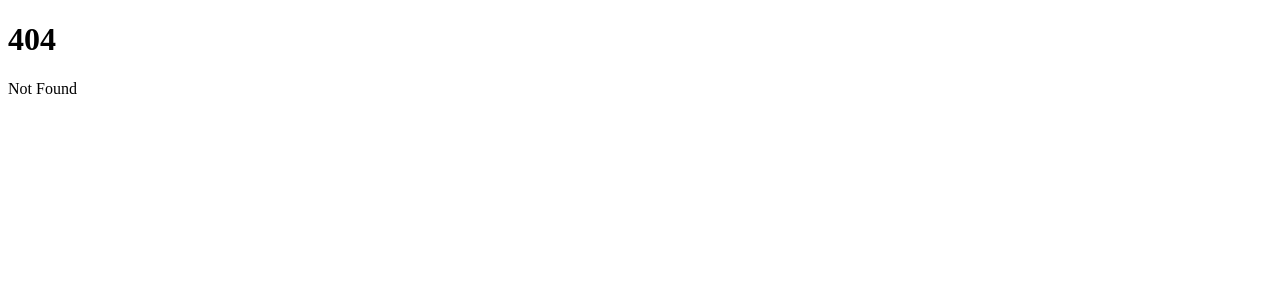
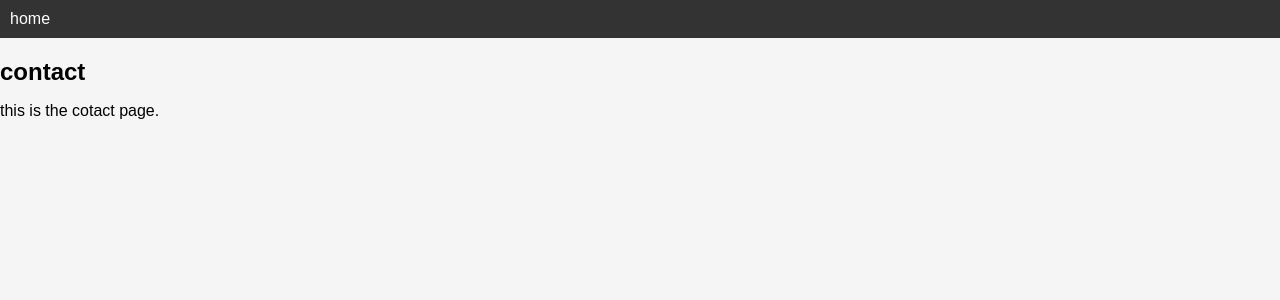
Before and after one commit to peter1998/Tech-Voyager, a SvelteKit app: page /contact in a window 1280 px wide. Before the commit this address had no page. Shown: the top 300 px of the page. Built offline with nearby package versions, Linux system fonts and the light colour scheme.

Commit message:
[C] Basic Structure  up

```diff
--- a/src/app.html
+++ b/src/app.html
@@ -3,8 +3,41 @@
 	<head>
 		<meta charset="utf-8" />
 		<link rel="icon" href="%sveltekit.assets%/favicon.png" />
-		<meta name="viewport" content="width=device-width" />
+		<meta name="viewport" content="width=device-width, initial-scale=1.0" />
 		%sveltekit.head%
+		<style>
+			/* Add your global styles here */
+			body {
+				font-family: Arial, sans-serif;
+				background-color: #f5f5f5;
+				margin: 0;
+				padding: 0;
+			}
+
+			/* Add styles for the navigation bar */
+			nav {
+				background-color: #333;
+				color: #fff;
+				padding: 10px;
+			}
+
+			nav a {
+				color: #fff;
+				text-decoration: none;
+				margin-right: 10px;
+			}
+
+			/* Add styles for the content */
+			h1 {
+				font-size: 24px;
+				margin-top: 20px;
+			}
+
+			p {
+				font-size: 16px;
+				margin-bottom: 20px;
+			}
+		</style>
 	</head>
 	<body data-sveltekit-preload-data="hover">
 		<div style="display: contents">%sveltekit.body%</div>
--- /dev/null
+++ b/src/routes/about/+page.svelte
@@ -0,0 +1,6 @@
+<nav>
+	<a href="/">home</a>
+</nav>
+
+<h1>about</h1>
+<p>this is the about page.</p>
--- /dev/null
+++ b/src/routes/contact/+page.svelte
@@ -0,0 +1,6 @@
+<nav>
+	<a href="/">home</a>
+</nav>
+
+<h1>contact</h1>
+<p>this is the cotact page.</p>
--- /dev/null
+++ b/src/routes/cv/+page.svelte
@@ -0,0 +1,6 @@
+<nav>
+	<a href="/">home</a>
+</nav>
+
+<h1>cv</h1>
+<p>this is the cv page.</p>
--- /dev/null
+++ b/src/routes/projects/+page.svelte
@@ -0,0 +1,6 @@
+<nav>
+	<a href="/">home</a>
+</nav>
+
+<h1>projects</h1>
+<p>this is the projects page.</p>
```
Also changed, not shown: src/routes/+page.svelte (+16 -2 lines).
